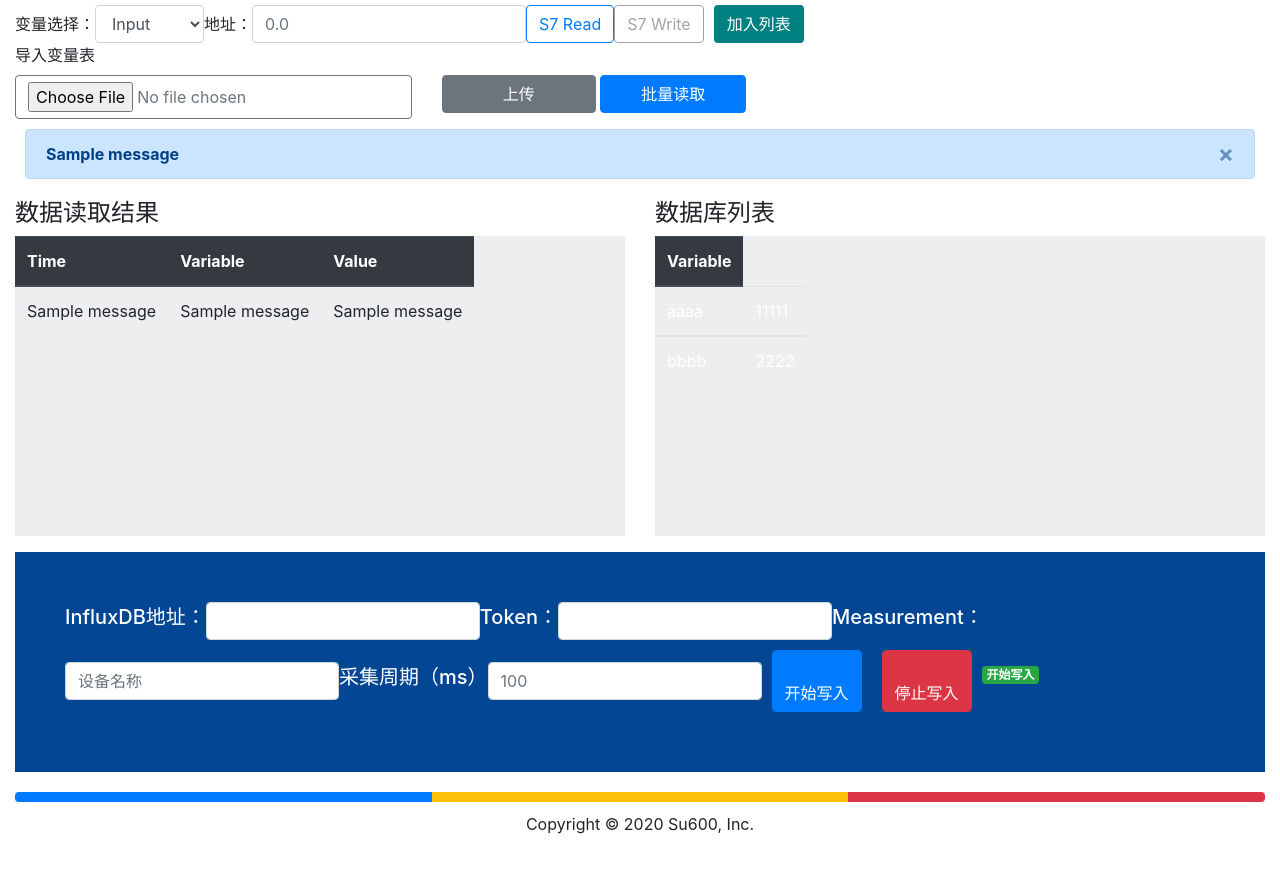
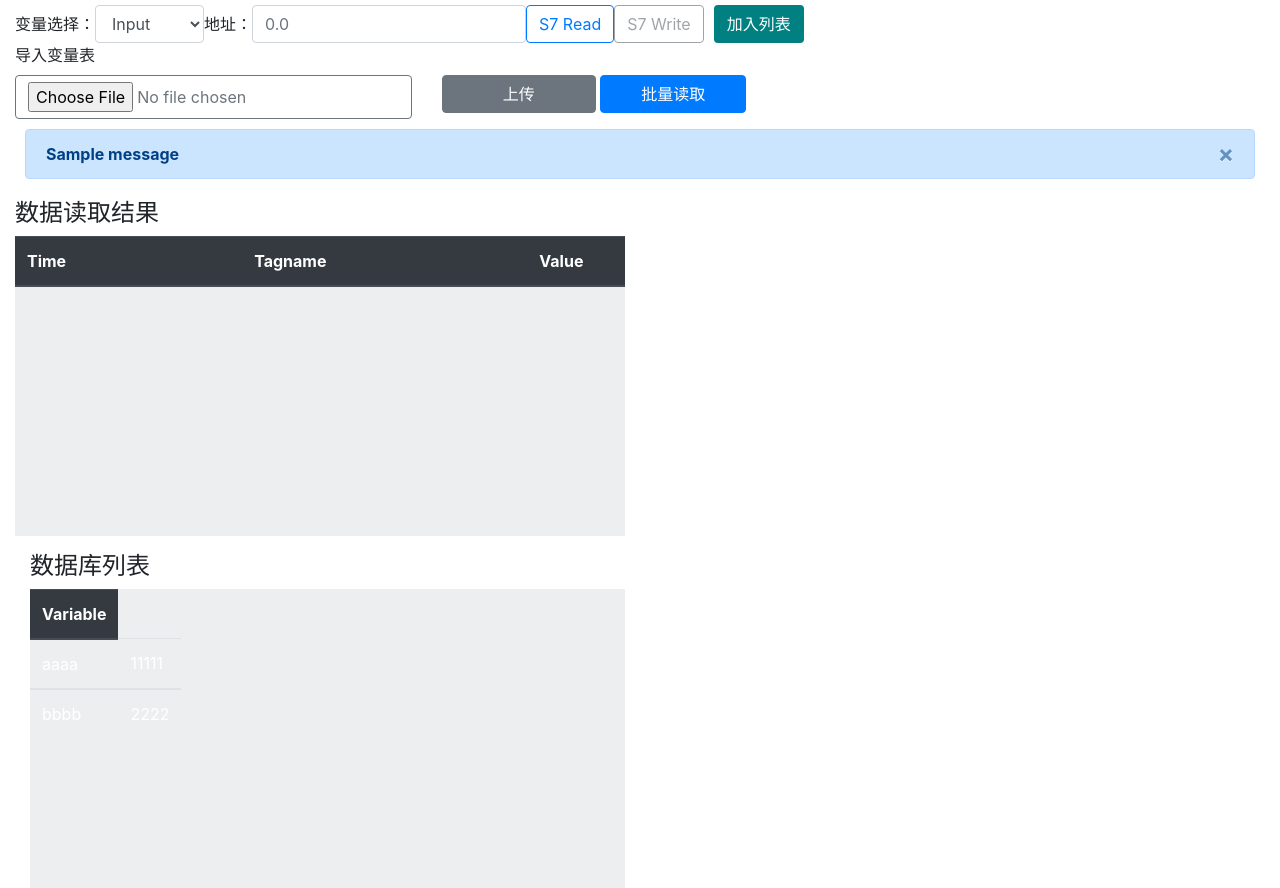
Before and after one commit to su600/DataS, a Flask app: page /siemens in a window 1280 px wide. Shown: the part 322-1210 px from the top of the page. Before the commit the page ends 1156 px from the top, so only its background shows below. Run offline with Flask 2, Linux system fonts and the light colour scheme; the visitor is signed in with stand-in values (Sample User, id 1); one stand-in notice (Sample message) is shown; lists and menus that the app fills with data are empty; some libraries are stand-ins or nearby versions.

Commit message:
update Siemens read/table display

```diff
--- a/home.py
+++ b/home.py
@@ -199,6 +199,7 @@
     return render_template("setting.html")
 
 ###################### 西门子 #######################################
+
 @app.route("/siemens",methods=("GET","POST"))
 @is_login
 def siemens():
@@ -283,17 +284,7 @@
 @is_login
 def s7read(plc,iqm,address):
 
-    # t = (address[0])
-
-    # if request.methods=="POST":
-    #     aa=request.form.to_dict
-    #     print(aa)
-    #     iqm=aa[("iqm")]
-    #     address=aa[("address")]
-    #     t=iqm
-    #     b = int((address.split(".")[0][1:]))
-    #     c = int((address.split(".")[1]))
-    tt=""
+    ss=""  # 标识I/Q/M
     t=areas[iqm]
     # print(address)
     if address=='':
@@ -301,29 +292,32 @@
     else:
         address2=(float(address))
     if t ==129:
-        tt = "I "
+        ss = "I "
     if t == 130:
-        tt = "Q "
+        ss = "Q "
     if t == 131:
-        tt = "M "
+        ss = "M "
 
     b = (int(address2))
     c = (int((address2-b)*10))
 
     print(t,b,c)
     try:
-        variable = tt + address
+        variable = ss + address
         print(variable)
         timenow = time.strftime("%Y-%m-%d %H:%M:%S", time.localtime())
         result=plc.read_area(t,0,b,8)  ## 变量类型，0，地址起始，固定8位
         data = get_bool(result, 0, c)  ## 地址偏移值
+        ttt = time.strftime("%Y-%m-%d %H:%M:%S", time.localtime())
     except Exception as e:
         print(e)
     else:
-        flash(data, "value")
-        flash(timenow, "time")
-        flash(variable,"variable")
-        return data
+        # flash(data, "value")
+        # flash(timenow, "time")
+        # flash(variable,"variable")
+        siemensdata = dict(zip(variable, data))
+        print(siemensdata)
+    return render_template("rockwell.html", siemensdata=siemensdata, ttt=ttt)
 
     # except Exception as e:
     #     print(e)
--- a/templates/siemens.html
+++ b/templates/siemens.html
@@ -207,41 +207,43 @@
 
 	<div class="container-fluid" style="margin-top:20px;" id="数据结果">
 		<div class="row">
-			<div class="col-lg-6" >
+			<div class="col-lg-6">
 				<h4>数据读取结果</h4>
-				<table class="table table-responsive table-hover " style="height:300px;overflow-y: auto;background: rgb(237, 238, 240);">
+				<table class="table table-responsive table-hover"
+					style="background: rgb(237, 238, 240);height: 300px;overflow-y: auto;" id="ii">
 					<thead class="thead-dark">
 						<tr>
-							<th>Time</th>
-							<th>Variable</th>
-							<th>Value</th>
+							<th style="width: 240px;">Time</th>
+							<th style="width: 300px;">Tagname</th>
+							<th style="width: 100px;">Value</th>
 						</tr>
 					</thead>
 					<tbody>
+						{% for data in siemensdata %}
 						<tr>
-							<td> {% with messages = get_flashed_messages(category_filter=["time"]) %}
-								{% if messages %}
-								{% for message in messages %}
-								{{message}}
+							<td>{{ttt}}</td>
+							<td>{{data}}</td>
+							<td>{{siemensdata[data]}}</td>
+						</tr>
 						{% endfor %}
-								{% endif %}
-								{% endwith %}
-							</td>
-							<td>{% with messages = get_flashed_messages(category_filter=["variable"]) %}
-								{% if messages %}
-								{% for message in messages %}
-								{{message}}
-								{% endfor %}
-								{% endif %}
-								{% endwith %} </td>
-							<td>{% with messages = get_flashed_messages(category_filter=["value"]) %}
-								{% if messages %}
-								{% for message in messages %}
-								{{message}}
-								{% endfor %}
-								{% endif %}
-								{% endwith %} </td>
-						</tr>
+					</tbody>
+				</table>
+				<!-- </div> -->
+			</div>
+			<!-- Js设置 变量True False颜色不同 -->
+			<script type="text/javascript">
+				var table1 = document.getElementById("ii"); //table id
+				var len = table1.tBodies[0].rows.length;
+
+				for (i = 0; i < len; i++) {
+					if (table1.tBodies[0].rows[i].cells[2].innerHTML == "False") {
+						table1.tBodies[0].rows[i].cells[2].style.color = "red";
+					}
+					if (table1.tBodies[0].rows[i].cells[2].innerHTML == "True") {
+						table1.tBodies[0].rows[i].cells[2].style.color = "green";
+					}
+				}
+			</script>
 			<!-- <tr>
 				<td>Mary</td>
 				<td>Moe</td>
@@ -263,7 +265,8 @@
 			<h4>
 				数据库列表
 			</h4>
-				<table class="table table-responsive table-hover " style="height:300px;overflow-y: auto; background: rgb(237, 238, 240);color: white;">
+			<table class="table table-responsive table-hover "
+				style="height:300px;overflow-y: auto; background: rgb(237, 238, 240);color: white;">
 				<thead class="thead-dark">
 					<tr>
 						<th>Variable</th>
```
Lines whose indentation alone changed are shown as unchanged.
